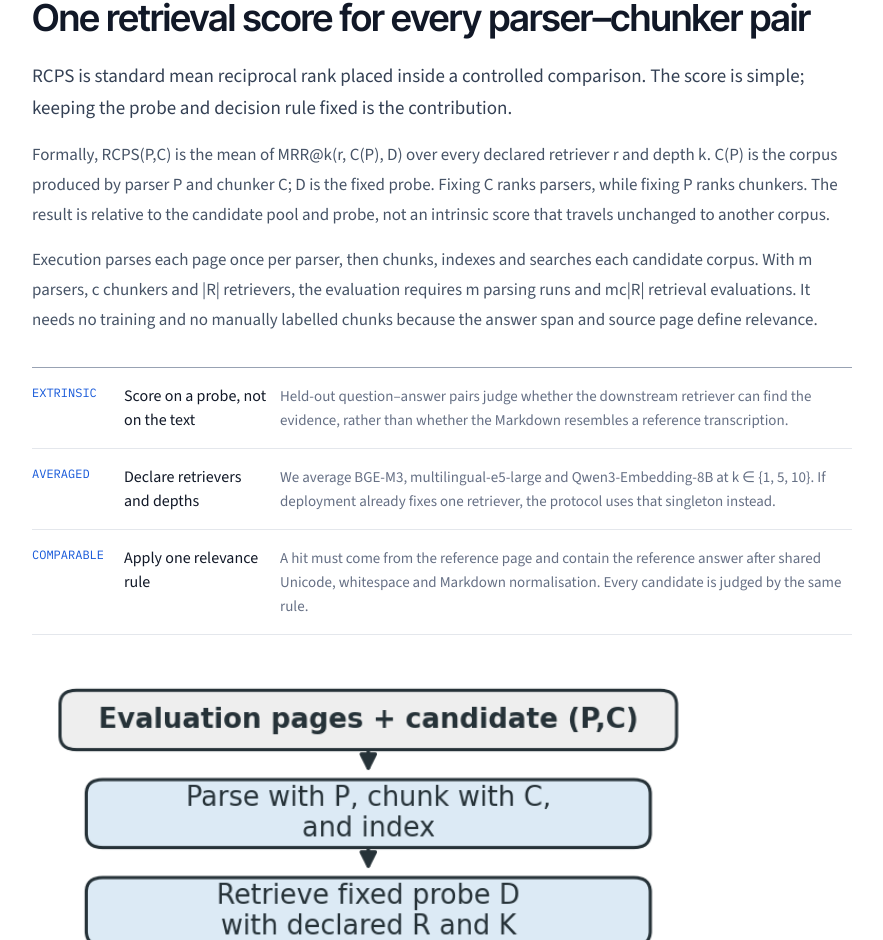
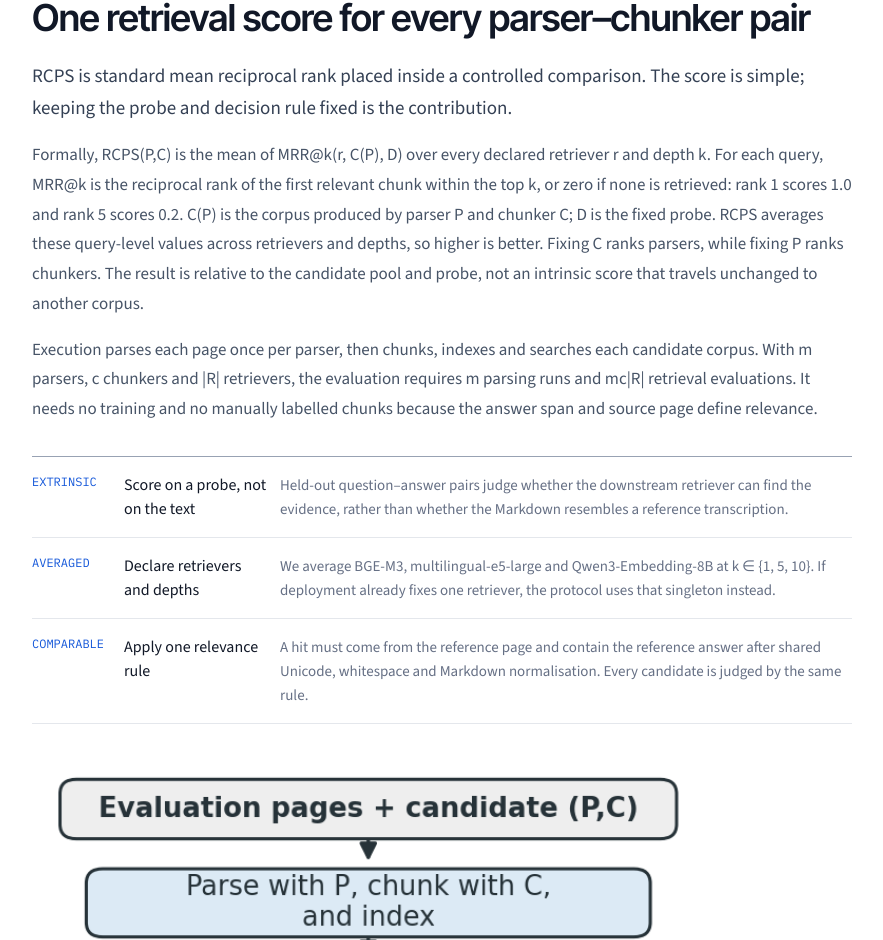
Before and after one commit to wigtn/wigtn-tech-report, a Next.js app: page /rcps in a window 1280 px wide. Shown: the part 3253-4193 px from the top of the page, without its empty margins (198-1081 px from the left). Built offline with nearby package versions, Linux system fonts and the light colour scheme; no server answers; a web font is replaced by a local one.

Commit message:
docs(reports): explain RCPS score interpretation

```diff
--- a/components/technical-reports/data.ts
+++ b/components/technical-reports/data.ts
@@ -1669,7 +1669,7 @@ const rcps: ResearchProject = {
         },
       ],
       paragraphs: [
-        "Formally, RCPS(P,C) is the mean of MRR@k(r, C(P), D) over every declared retriever r and depth k. C(P) is the corpus produced by parser P and chunker C; D is the fixed probe. Fixing C ranks parsers, while fixing P ranks chunkers. The result is relative to the candidate pool and probe, not an intrinsic score that travels unchanged to another corpus.",
+        "Formally, RCPS(P,C) is the mean of MRR@k(r, C(P), D) over every declared retriever r and depth k. For each query, MRR@k is the reciprocal rank of the first relevant chunk within the top k, or zero if none is retrieved: rank 1 scores 1.0 and rank 5 scores 0.2. C(P) is the corpus produced by parser P and chunker C; D is the fixed probe. RCPS averages these query-level values across retrievers and depths, so higher is better. Fixing C ranks parsers, while fixing P ranks chunkers. The result is relative to the candidate pool and probe, not an intrinsic score that travels unchanged to another corpus.",
         "Execution parses each page once per parser, then chunks, indexes and searches each candidate corpus. With m parsers, c chunkers and |R| retrievers, the evaluation requires m parsing runs and mc|R| retrieval evaluations. It needs no training and no manually labelled chunks because the answer span and source page define relevance.",
       ],
       figures: [
```
